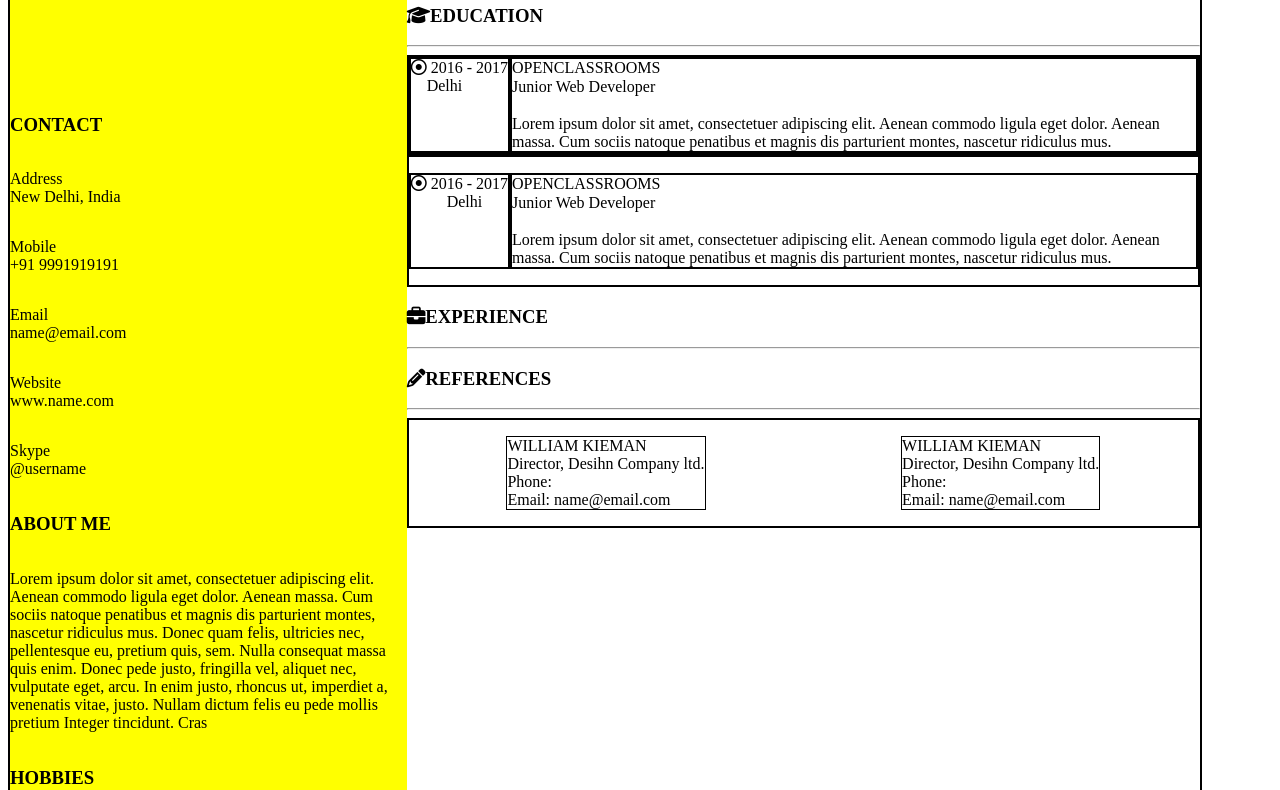
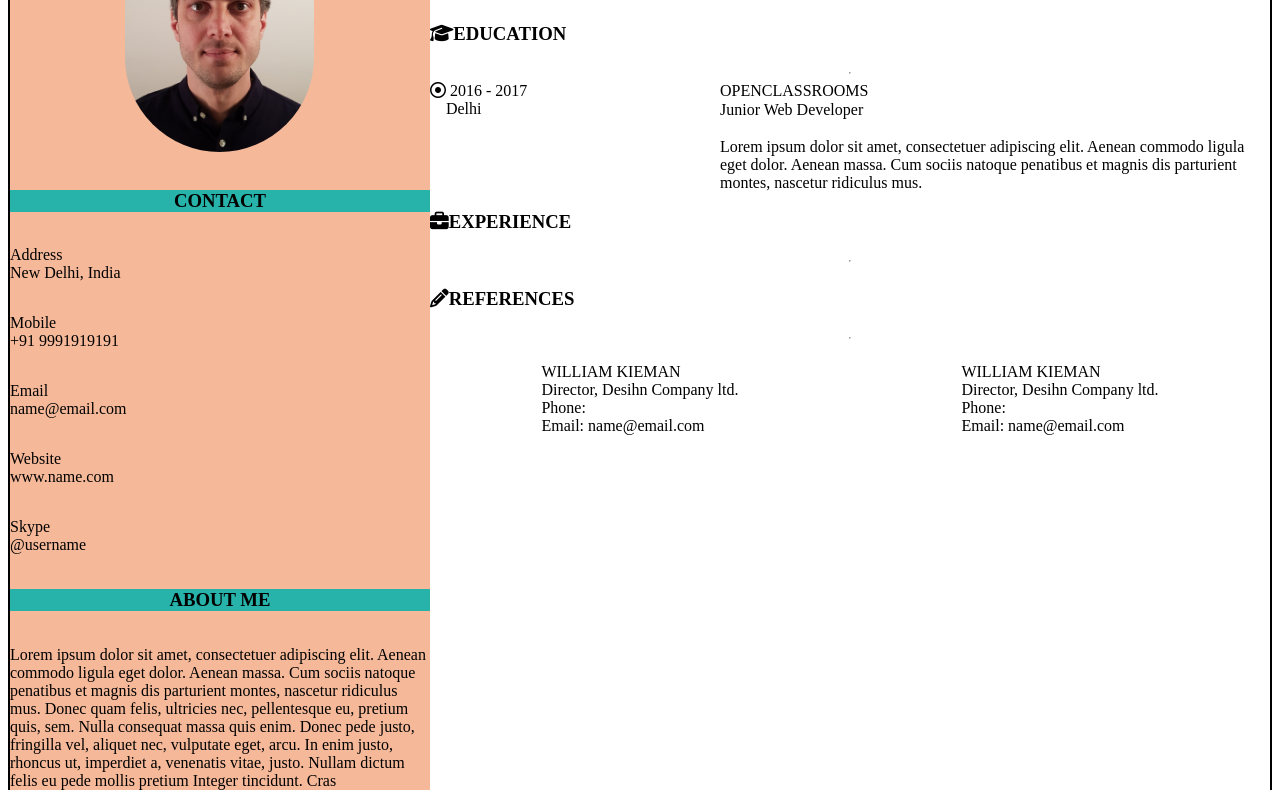
Before and after one commit to holboram/CV, a plain HTML site: page index.html in a window 1280 px wide. Shown: the part 119-909 px from the top of the page. Drawn offline with Linux system fonts and the light colour scheme; files that its build step writes are made by us from their sources.

Commit message:
I changed color and img  it's resizeble

```diff
--- a/CSS/style.css
+++ b/CSS/style.css
@@ -1,42 +1,71 @@
 .container {
         border: 2px solid black;
-        width: 1190px;
-        height: auto;
         display: flex;
+        flex-basis: 800px;
         flex-flow: row wrap;
 }
 
-.main-content {
+#a {
         display: flex;
         flex-flow: column wrap;
-        justify-content: space-around;
+        justify-content: center;
+        width: 33.33%;
+        background-color: #F5B99A;
+}
+
+.box {
+        width:90%;
+        min-height:35vh;
+        margin: auto;
+        display: flex;
+        align-items: center;
+        justify-content: center;
+}
+
+.box img {
+        display: flex;
+        width: 50%;
+        min-width:80px;
+        max-width: 200px;
+        border-radius: 100px;
+        height: auto;
+        margin: auto;
+}
+
+.styles {
+        background-color: #27B3A9;
+        display: flex;
+        justify-content: center;
+}
+
+#b {
+        display: flex;
+        flex-direction: column;
+        width: 66.67%;
 }
 
 .content {
-        border: 2px solid black;
         display: flex;
         flex-flow: row wrap;
         justify-content: space-around;
 }
 
 .content-references {
-        border: 2px solid black;
         display: flex;
         flex-flow: row wrap;
         justify-content: space-around;
 }
 
 .ed--dates  {
-        border: 2px solid black;
         display: flex;
         flex-direction: row;
+        flex: 1 3 40px;
 }
 
 .ed--schools {
-        border: 2px solid black;
         display: flex;
         flex-direction: column;
-        flex: 1 3 500px;
+        flex: 2 3 50px;
 }
 
 .position {
@@ -44,20 +73,7 @@
 }
 
 .ref {
-        border: 1px solid black;
         display: flex;
-}
-
-#a {
-        display: flex;
-        flex-flow: column wrap;
-        justify-content: space-around;
-        width: 33.33%;
-        background-color: yellow;
-}
-
-#b {
-        width: 66.67%;
 }
 
 #list-inline > li {
--- a/index.html
+++ b/index.html
@@ -3,8 +3,8 @@
     <head>
             <title>CV Marius HOLBORA</title>
             <meta charset="utf-8">
-            <link href="style.css" type="text/css" rel="stylesheet">
-            <!-- <meta name="viewport" content="width=device-width" /> -->
+            <link href="CSS/style.css" type="text/css" rel="stylesheet">
+            <meta name="viewport" content="width=device-width, initial-scale=1.0" >
 
             <!-- Fontawesome kit's code  -->
             <script src="https://kit.fontawesome.com/647586bff5.js" crossorigin="anonymous"></script>
@@ -13,33 +13,20 @@
             <div class="container">
 
                     <section id="a">
-                            <img src="Marius.png" width="162" height="186" alt="Marius H.  C.V. profile picture" title="Marius H."><br>
-                            <h3>CONTACT</h3>
-                            <p>
-                                    Address<br>
-                                    New Delhi, India
-                            </p>
-                            <p>
-                                    Mobile<br>
-                                    +91 9991919191
-                            </p>
-                            <p>
-                                    Email<br>
-                                    name@email.com
-                            </p>
-                            <p>
-                                    Website<br>
-                                    www.name.com
-                            </p>
-                            <p>
-                                    Skype<br>
-                                    @username
-                            </p>
+                            <div class="box">
+                                    <img src="images/Marius.png" width="200" height="200" alt="Marius H.  C.V. profile picture" title="Marius H." class="center">
+                            </div>
+                            <h3 class="styles">CONTACT</h3>
+                            <p>Address<br>New Delhi, India</p>
+                            <p>Mobile<br>+91 9991919191</p>
+                            <p>Email<br>name@email.com</p>
+                            <p>Website<br>www.name.com</p>
+                            <p>Skype<br>@username</p>
 
-                            <h3>ABOUT ME</h3>
+                            <h3 class="styles">ABOUT ME</h3>
                             <p>Lorem ipsum dolor sit amet, consectetuer adipiscing elit. Aenean commodo ligula eget dolor. Aenean massa. Cum sociis natoque penatibus et magnis dis parturient montes, nascetur ridiculus mus. Donec quam felis, ultricies nec, pellentesque eu, pretium quis, sem. Nulla consequat massa quis enim. Donec pede justo, fringilla vel, aliquet nec, vulputate eget, arcu. In enim justo, rhoncus ut, imperdiet a, venenatis vitae, justo. Nullam dictum felis eu pede mollis pretium Integer  tincidunt. Cras</p>
 
-                            <h3>HOBBIES</h3>
+                            <h3 class="styles">HOBBIES</h3>
                             <ul id="list-inline">
                                     <li><i class="fas fa-swimmer"></i></li>
                                     <li><i class="fas fa-table-tennis"></i></li>
@@ -57,7 +44,6 @@
                             <h3 class="styling" ><i class="fas fa-graduation-cap"></i>EDUCATION</h3>
                             <hr>
 
-                            <div class="main-content">
                             <div class="content">
                                      <div class="ed--dates"><i class="far fa-dot-circle"></i>&nbsp;2016 - 2017<br>Delhi</div>
                                      <div class="ed--schools">OPENCLASSROOMS<br>
@@ -66,20 +52,12 @@
                                      </div>
                            </div>
 
-                                   <div class="content">
-                                           <p class="ed--dates"><i class="far fa-dot-circle"></i>&nbsp;2016 - 2017<br>&emsp; Delhi</p>
-                                           <p class="ed--schools">OPENCLASSROOMS<br>
-                                                   <span class="position">Junior Web Developer</span><br>
-                                                   <span class="description">Lorem ipsum dolor sit amet, consectetuer adipiscing elit. Aenean commodo ligula eget dolor. Aenean massa. Cum sociis natoque penatibus et magnis dis parturient montes, nascetur ridiculus mus.<span>
-                                                                                  </p>
-                                  </div>
-                           </div>
-
                             <h3 ><i class="fas fa-briefcase"></i>EXPERIENCE</h3>
                             <hr>
 
                             <h3 ><i class="fas fa-pencil-alt"></i>REFERENCES</h3>
                             <hr>
+
                             <div class="content-references">
                                     <p class="ref">WILLIAM KIEMAN<br>
                                                              Director, Desihn Company ltd.<br>
@@ -94,5 +72,4 @@
                     </section>
             </div>
     </body>
-
 </html>
```
Lines whose indentation alone changed are shown as unchanged.
